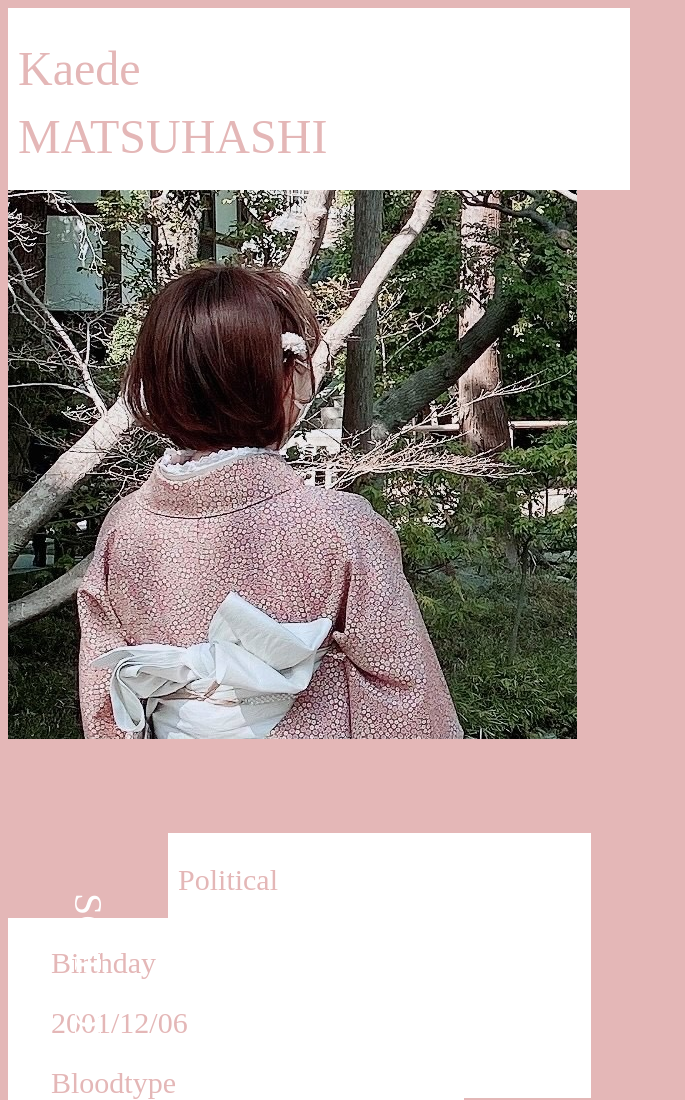
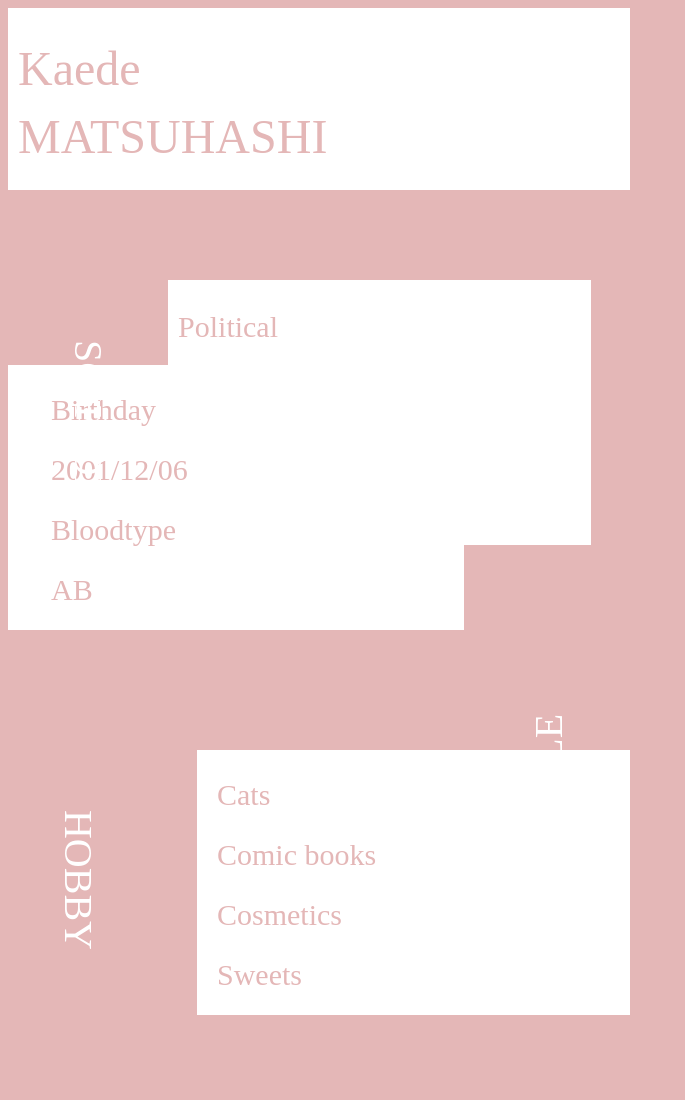
Before and after one commit to Map120/map120.github.io, a plain HTML site: page index.html in a window 1280 px wide. Shown: the top 1100 px of the page, without its empty margins (0-685 px from the left). After the commit the page ends 1015 px from the top, so only its background shows below. Drawn offline with Linux system fonts and the light colour scheme.

Commit message:
Update index.html

```diff
--- a/index.html
+++ b/index.html
@@ -16,9 +16,7 @@
   </div>
   </div>
 
-     <div class="imgimg">
-<img src="me2.jpg">
-</div>
+
   <div class="main">
 
     <div class="sc">
```
